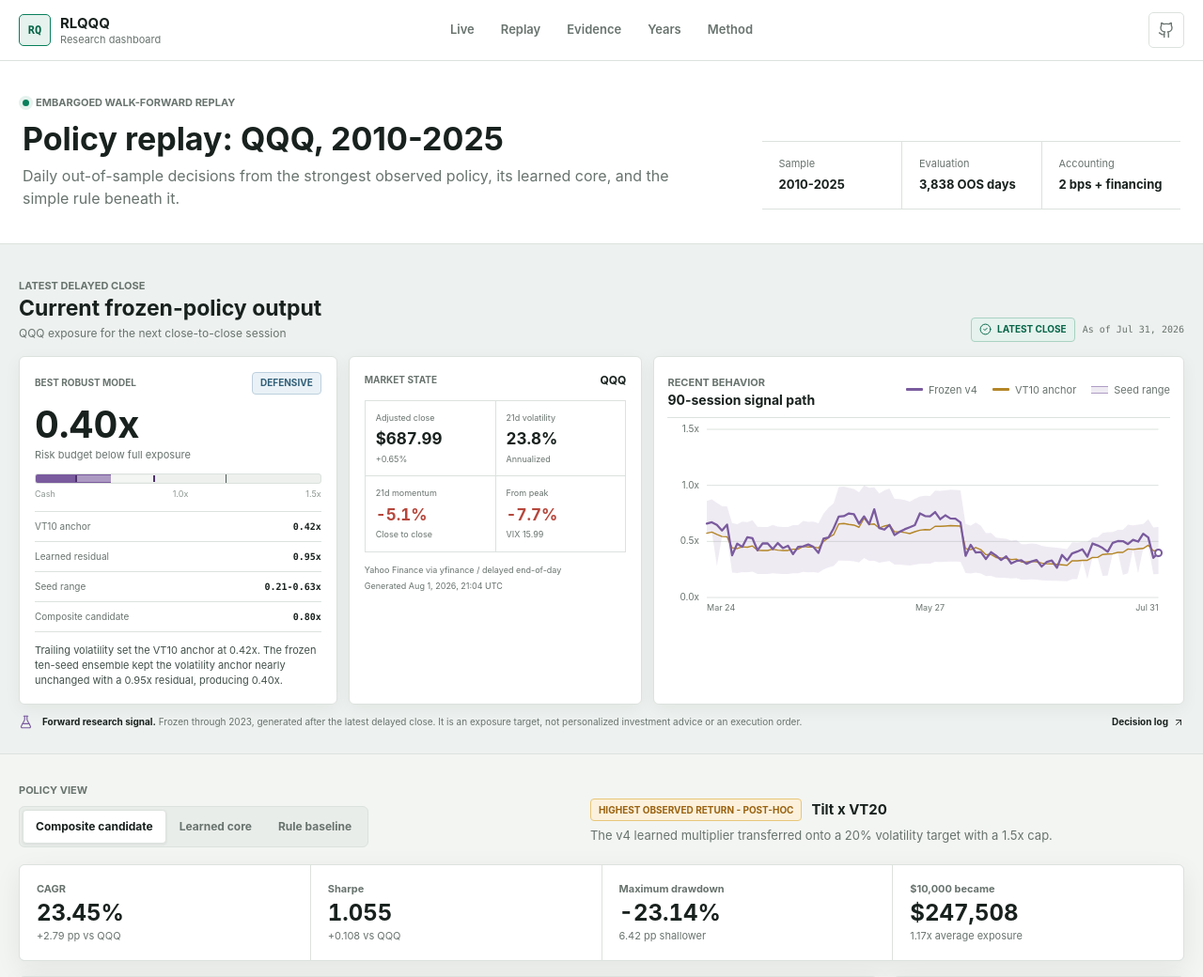
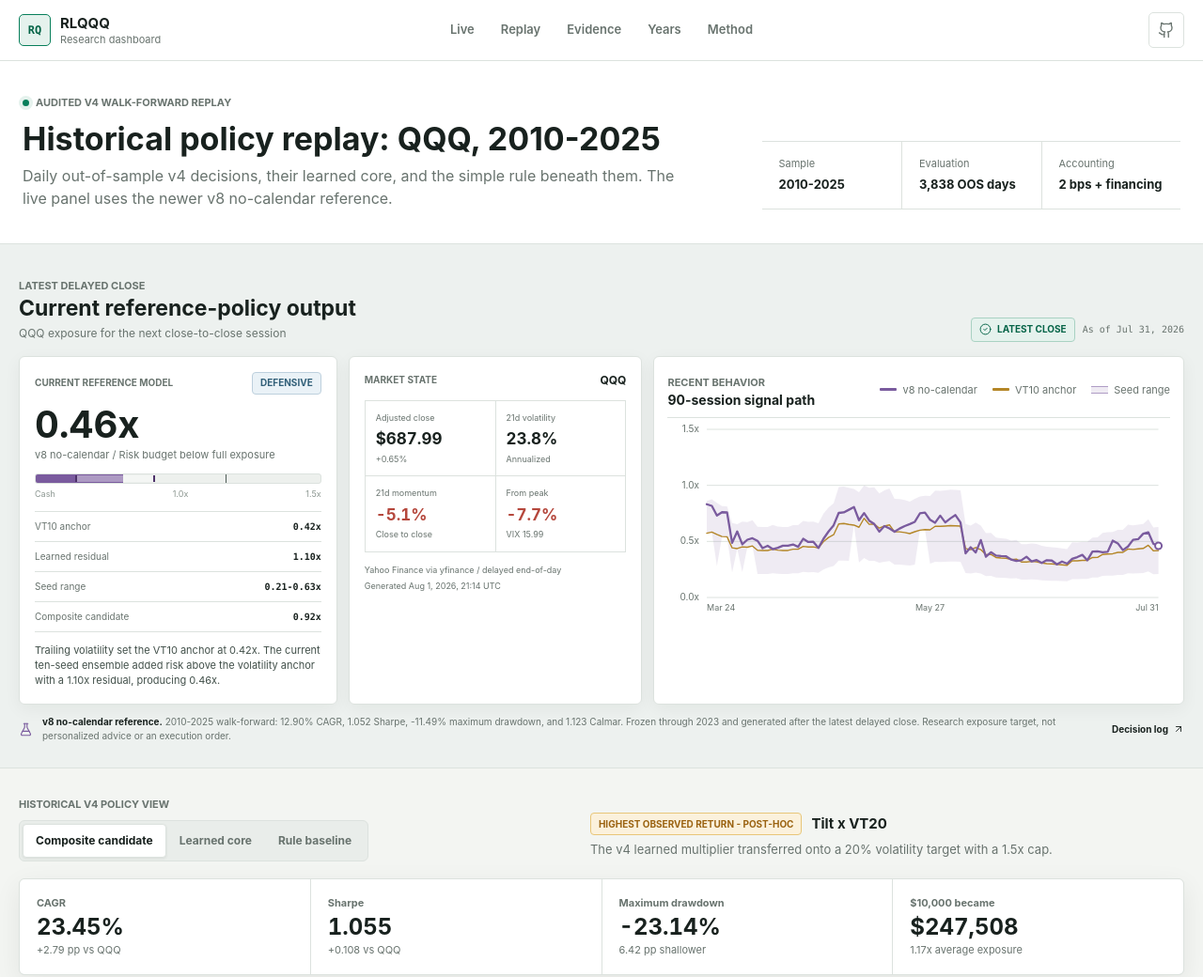
Before and after one commit to linjiw/rlqqq, a plain HTML site: page docs/index.html in a window 1280 px wide. Shown: the top 1040 px of the page at 94% size. Drawn offline with Linux system fonts and the light colour scheme.

Commit message:
Deploy v8 no-calendar live policy

```diff
--- a/docs/assets/dashboard.js
+++ b/docs/assets/dashboard.js
@@ -231,6 +231,7 @@
       payload?.schemaVersion !== 1 ||
       !payload.asOf ||
       !payload.market ||
+      !payload.model?.displayName ||
       !signal ||
       !history ||
       !Array.isArray(history.dates) ||
@@ -244,7 +245,7 @@
 
   function renderLiveSignal() {
     const payload = state.liveData;
-    const { market, signal, source } = payload;
+    const { market, model, signal, source } = payload;
     const sourceDate = new Date(`${payload.asOf}T00:00:00Z`);
     const generatedDate = new Date(payload.generatedAt);
     const generatedAgeHours = (Date.now() - generatedDate.getTime()) / 3_600_000;
@@ -259,7 +260,8 @@
     elements.liveAsOf.textContent = `As of ${dateFormatter.format(sourceDate)}`;
 
     elements.liveLearnedTarget.textContent = `${signal.learnedMean.toFixed(2)}x`;
-    elements.livePosture.textContent = signal.researchPosture;
+    elements.livePosture.textContent =
+      `${model.displayName} / ${signal.researchPosture}`;
     elements.liveVt10.textContent = `${signal.vt10Exposure.toFixed(2)}x`;
     elements.liveTilt.textContent = `${signal.tiltMultiplier.toFixed(2)}x`;
     elements.liveSeedRange.textContent =
@@ -509,7 +511,7 @@
   function populatePolicyTable() {
     const rows = [
       ["Highest observed return", "composite", "Post-hoc", "posthoc"],
-      ["Best robust learned model", "learned", "Era-tested", "robust"],
+      ["Audited v4 learned model", "learned", "Era-tested", "robust"],
       ["Best simple policy", "vt20", "No learning", ""],
       ["Primary benchmark", "qqq", "Reference", ""],
       ["Broad-market benchmark", "spy", "Reference", ""],
--- a/docs/assets/live-signal.json
+++ b/docs/assets/live-signal.json
@@ -1,7 +1,7 @@
 {
   "schemaVersion": 1,
   "asOf": "2026-07-31",
-  "generatedAt": "2026-08-01T21:04:14Z",
+  "generatedAt": "2026-08-01T21:14:33Z",
   "stale": false,
   "source": {
     "provider": "Yahoo Finance via yfinance",
@@ -9,10 +9,12 @@
     "instrument": "QQQ"
   },
   "model": {
-    "version": "ppo_v4_resid_frozen_2023_v1",
+    "version": "ppo_v8_nocal_frozen_2023_v1",
+    "displayName": "v8 no-calendar",
     "trainCutoff": "2023-12-31",
+    "featureCount": 22,
     "ensembleSize": 10,
-    "artifactSha256": "e85700abbfc2e766d100693b1f9b23af9ca5e8d8179193510a1c59cdc4cb2cad",
+    "artifactSha256": "403011252aa11084b33bb5b0d66df297a46e5d498c57db6e1688125b5bd2c548",
     "decisionTiming": "After close for the next close-to-close session"
   },
   "market": {
@@ -26,16 +28,16 @@
   },
   "signal": {
     "vt10Exposure": 0.41919,
-    "learnedMean": 0.39823,
+    "learnedMean": 0.46111,
     "learnedMin": 0.2096,
     "learnedMax": 0.62879,
-    "tiltMultiplier": 0.95,
+    "tiltMultiplier": 1.1,
     "vt20Exposure": 0.83838,
-    "compositeExposure": 0.79646,
+    "compositeExposure": 0.92222,
     "stance": "Defensive",
-    "actorStateSha256": "92ddfa5b2430d78116c146305d306402d30af8eae65c6a38bd2b6ed3301424ed",
+    "actorStateSha256": "a4ee1755c85577dbb951de10105cfd223b2df9412bc4325699dae09cfdea31a7",
     "researchPosture": "Risk budget below full exposure",
-    "explanation": "Trailing volatility set the VT10 anchor at 0.42x. The frozen ten-seed ensemble kept the volatility anchor nearly unchanged with a 0.95x residual, producing 0.40x."
+    "explanation": "Trailing volatility set the VT10 anchor at 0.42x. The current ten-seed ensemble added risk above the volatility anchor with a 1.10x residual, producing 0.46x."
   },
   "history": {
     "dates": [
@@ -315,96 +317,96 @@
       0.41919
     ],
     "learnedMean": [
-      0.65954,
-      0.67128,
-      0.64727,
-      0.59757,
-      0.65012,
-      0.37627,
-      0.47989,
-      0.45141,
-      0.53773,
+      0.83159,
+      0.81721,
+      0.7317,
+      0.76054,
+      0.75848,
+      0.48694,
+      0.58896,
+      0.47398,
+      0.51533,
       0.52836,
-      0.42104,
-      0.48188,
-      0.48184,
+      0.50525,
+      0.43998,
+      0.46089,
       0.43094,
-      0.4853,
-      0.44045,
+      0.4431,
+      0.46143,
       0.46144,
-      0.38714,
+      0.47318,
       0.45166,
-      0.45547,
-      0.47246,
-      0.45156,
-      0.39723,
+      0.5238,
+      0.49496,
+      0.49672,
+      0.44137,
       0.52389,
-      0.53535,
-      0.61583,
-      0.72136,
-      0.72574,
-      0.74984,
-      0.74269,
-      0.65769,
-      0.72359,
-      0.65258,
-      0.78632,
-      0.61823,
-      0.6053,
-      0.6476,
-      0.55674,
-      0.58561,
-      0.60812,
-      0.62658,
-      0.64552,
+      0.58889,
+      0.64382,
+      0.75415,
+      0.75873,
+      0.78244,
+      0.80727,
+      0.68901,
+      0.75299,
+      0.68521,
+      0.65526,
+      0.58732,
+      0.63716,
+      0.61522,
+      0.58604,
+      0.61489,
+      0.63708,
+      0.65506,
+      0.67486,
       0.75021,
-      0.72647,
-      0.72377,
-      0.76202,
-      0.69814,
-      0.73292,
+      0.75674,
+      0.69361,
+      0.66677,
+      0.72987,
+      0.66918,
       0.70483,
-      0.70294,
+      0.7349,
       0.66877,
-      0.3715,
-      0.46936,
+      0.39335,
+      0.44802,
       0.40134,
-      0.40574,
-      0.34383,
+      0.51252,
+      0.36293,
       0.40376,
       0.37423,
-      0.33469,
+      0.36992,
       0.36709,
-      0.30396,
+      0.33773,
       0.32508,
       0.33219,
-      0.30056,
+      0.36384,
       0.32166,
       0.3342,
-      0.27648,
-      0.31731,
+      0.3072,
+      0.33242,
       0.32901,
-      0.26594,
-      0.37896,
-      0.33031,
-      0.39351,
-      0.40903,
-      0.42987,
-      0.36478,
-      0.48138,
-      0.46446,
-      0.44136,
+      0.29549,
+      0.32066,
+      0.30159,
+      0.34432,
+      0.35995,
+      0.38027,
+      0.33162,
+      0.41007,
+      0.41087,
+      0.40298,
       0.40745,
-      0.48779,
-      0.50284,
-      0.50235,
-      0.47605,
+      0.50731,
+      0.48272,
+      0.42197,
+      0.45441,
       0.51416,
-      0.49855,
+      0.52022,
       0.56883,
-      0.53546,
-      0.35383,
-      0.39823
+      0.58202,
+      0.47871,
+      0.46111
     ],
     "learnedMin": [
       0.57351,
@@ -413,10 +415,10 @@
       0.54325,
       0.54177,
       0.22134,
-      0.21813,
+      0.43626,
       0.2257,
-      0.22406,
-      0.22972,
+      0.44811,
+      0.45945,
       0.21052,
       0.20951,
       0.20949,
@@ -436,7 +438,7 @@
       0.32789,
       0.32988,
       0.32602,
-      0.32291,
+      0.64581,
       0.31318,
       0.35299,
       0.32629,
@@ -449,8 +451,8 @@
       0.28958,
       0.28481,
       0.29342,
-      0.30008,
-      0.3027,
+      0.60017,
+      0.60539,
       0.30157,
       0.31751,
       0.31734,
@@ -481,20 +483,20 @@
       0.14361,
       0.16396,
       0.16361,
-      0.33067,
+      0.16533,
       0.16581,
-      0.35658,
-      0.35728,
+      0.17829,
+      0.17864,
       0.19189,
       0.19402,
-      0.39023,
-      0.40227,
+      0.19512,
+      0.20113,
       0.20094,
       0.21639,
-      0.42847,
+      0.21423,
       0.21676,
-      0.43756,
-      0.46562,
+      0.21878,
+      0.23281,
       0.20813,
       0.2096
     ],
@@ -591,96 +593,96 @@
       0.62879
     ],
     "compositeExposure": [
-      1.31908,
-      1.34256,
-      1.29455,
-      1.19514,
-      1.30024,
-      0.75255,
-      0.95978,
-      0.90282,
-      1.07547,
+      1.5,
+      1.5,
+      1.4634,
+      1.5,
+      1.5,
+      0.97388,
+      1.17791,
+      0.94796,
+      1.03065,
       1.05673,
-      0.84208,
-      0.96376,
-      0.96367,
+      1.01049,
+      0.87995,
+      0.92177,
       0.86189,
-      0.9706,
-      0.88091,
+      0.8862,
+      0.92285,
       0.92288,
-      0.77429,
+      0.94635,
       0.90332,
-      0.91095,
-      0.94492,
-      0.90313,
-      0.79447,
+      1.04759,
+      0.98992,
+      0.99344,
+      0.88274,
       1.04779,
-      1.07071,
-      1.23166,
-      1.44272,
-      1.45148,
-      1.49968,
-      1.48537,
-      1.31538,
-      1.44717,
-      1.30516,
+      1.17778,
+      1.28764,
       1.5,
-      1.23646,
-      1.2106,
-      1.29521,
-      1.11348,
-      1.17122,
-      1.21625,
-      1.25316,
-      1.29104,
       1.5,
-      1.45295,
-      1.44754,
       1.5,
-      1.39628,
-      1.46583,
+      1.5,
+      1.37801,
+      1.5,
+      1.37042,
+      1.31053,
+      1.17464,
+      1.27431,
+      1.23045,
+      1.17208,
+      1.22979,
+      1.27416,
+      1.31012,
+      1.34972,
+      1.5,
+      1.5,
+      1.38723,
+      1.33354,
+      1.45974,
+      1.33837,
       1.40966,
-      1.40589,
+      1.46979,
       1.33754,
-      0.74299,
-      0.93871,
+      0.7867,
+      0.89604,
       0.80267,
-      0.81148,
-      0.68766,
+      1.02503,
+      0.72586,
       0.80752,
       0.74846,
-      0.66938,
+      0.73985,
       0.73418,
-      0.60791,
+      0.67546,
       0.65017,
       0.66439,
-      0.60112,
+      0.72768,
       0.64332,
       0.66841,
-      0.55296,
-      0.63461,
+      0.6144,
+      0.66483,
       0.65802,
-      0.53189,
-      0.75792,
-      0.66062,
-      0.78702,
-      0.81806,
-      0.85974,
-      0.72957,
-      0.96277,
-      0.92893,
-      0.88272,
+      0.59098,
+      0.64131,
+      0.60318,
+      0.68864,
+      0.71989,
+      0.76054,
+      0.66324,
+      0.82014,
+      0.82175,
+      0.80596,
       0.8149,
-      0.97559,
-      1.00567,
-      1.00469,
-      0.9521,
+      1.01461,
+      0.96544,
+      0.84394,
+      0.90882,
       1.02832,
-      0.99709,
+      1.04044,
       1.13766,
-      1.07092,
-      0.70766,
-      0.79646
+      1.16405,
+      0.95742,
+      0.92222
     ]
   },
   "limitations": [
--- a/docs/index.html
+++ b/docs/index.html
@@ -51,12 +51,13 @@
         <div class="overview-copy">
           <div class="eyebrow">
             <span class="status-dot" aria-hidden="true"></span>
-            Embargoed walk-forward replay
+            Audited v4 walk-forward replay
           </div>
-          <h1 id="page-title">Policy replay: QQQ, 2010-2025</h1>
+          <h1 id="page-title">Historical policy replay: QQQ, 2010-2025</h1>
           <p>
-            Daily out-of-sample decisions from the strongest observed policy,
-            its learned core, and the simple rule beneath it.
+            Daily out-of-sample v4 decisions, their learned core, and the
+            simple rule beneath them. The live panel uses the newer v8
+            no-calendar reference.
           </p>
         </div>
         <div class="overview-facts" aria-label="Evaluation facts">
@@ -80,7 +81,7 @@
           <div class="live-heading">
             <div>
               <span class="section-kicker">Latest delayed close</span>
-              <h2 id="live-title">Current frozen-policy output</h2>
+              <h2 id="live-title">Current reference-policy output</h2>
               <p>QQQ exposure for the next close-to-close session</p>
             </div>
             <div class="live-freshness">
@@ -95,12 +96,12 @@
           <div class="live-grid" id="live-grid" aria-busy="true">
             <article class="live-signal-panel">
               <div class="live-panel-label">
-                <span>Best robust model</span>
+                <span>Current reference model</span>
                 <span class="stance-badge is-defensive" id="live-stance">--</span>
               </div>
               <div class="live-target">
                 <strong id="live-learned-target">--</strong>
-                <span id="live-posture">Frozen v4 ensemble</span>
+                <span id="live-posture">v8 no-calendar ensemble</span>
               </div>
               <div
                 class="live-gauge"
@@ -135,7 +136,7 @@
                 </div>
               </dl>
               <p class="live-explanation" id="live-explanation">
-                Loading the latest frozen-policy decision.
+                Loading the latest reference-policy decision.
               </p>
             </article>
 
@@ -179,7 +180,7 @@
                   <h3>90-session signal path</h3>
                 </div>
                 <div class="chart-legend" aria-label="Live signal chart series">
-                  <span><i class="legend-swatch learned-swatch"></i>Frozen v4</span>
+                  <span><i class="legend-swatch learned-swatch"></i>v8 no-calendar</span>
                   <span><i class="legend-swatch rule-swatch"></i>VT10 anchor</span>
                   <span><i class="range-swatch"></i>Seed range</span>
                 </div>
@@ -200,10 +201,11 @@
           <aside class="live-disclosure" aria-label="Live signal limitations">
             <i data-lucide="flask-conical" aria-hidden="true"></i>
             <p>
-              <strong>Forward research signal.</strong>
-              Frozen through 2023, generated after the latest delayed close.
-              It is an exposure target, not personalized investment advice or
-              an execution order.
+              <strong>v8 no-calendar reference.</strong>
+              2010-2025 walk-forward: 12.90% CAGR, 1.052 Sharpe, -11.49%
+              maximum drawdown, and 1.123 Calmar. Frozen through 2023 and
+              generated after the latest delayed close. Research exposure
+              target, not personalized advice or an execution order.
             </p>
             <a
               href="https://github.com/linjiw/rlqqq/blob/master/results/forward_log.csv"
@@ -217,7 +219,7 @@
       <div class="dashboard-width">
         <section class="policy-toolbar" aria-label="Policy selection">
           <div>
-            <span class="field-label">Policy view</span>
+            <span class="field-label">Historical v4 policy view</span>
             <div class="segmented-control" role="group" aria-label="Policy view">
               <button
                 class="segment is-active"
--- a/results/forward_log.csv
+++ b/results/forward_log.csv
@@ -1,2 +1,2 @@
-date,generated_at,source,qqq_close,qqq_close_return,realized_vol_21,momentum_21,drawdown,volume_ratio_21,vix,vt10_exposure,learned_mean,learned_min,learned_max,tilt_multiplier,vt20_exposure,composite_exposure,stance,actor_state_sha256
-2026-07-31,2026-08-01T12:00:00Z,Yahoo Finance checked snapshot,687.99,0.006496,0.23811,-0.051271,-0.076946,1.230804,15.99,0.41919,0.39823,0.2096,0.62879,0.95,0.83838,0.79646,Defensive,92ddfa5b2430d78116c146305d306402d30af8eae65c6a38bd2b6ed3301424ed
+date,generated_at,model_version,source,qqq_close,qqq_close_return,realized_vol_21,momentum_21,drawdown,volume_ratio_21,vix,vt10_exposure,learned_mean,learned_min,learned_max,tilt_multiplier,vt20_exposure,composite_exposure,stance,actor_state_sha256
+2026-07-31,2026-08-01T21:14:33Z,ppo_v8_nocal_frozen_2023_v1,Yahoo Finance via yfinance,687.99,0.006496,0.23811,-0.051271,-0.076946,1.240422,15.99,0.41919,0.46111,0.2096,0.62879,1.1,0.83838,0.92222,Defensive,a4ee1755c85577dbb951de10105cfd223b2df9412bc4325699dae09cfdea31a7
```
Also changed, not shown: docs/assets/policy-data.json, models/live/manifest.json, 11 other files.
